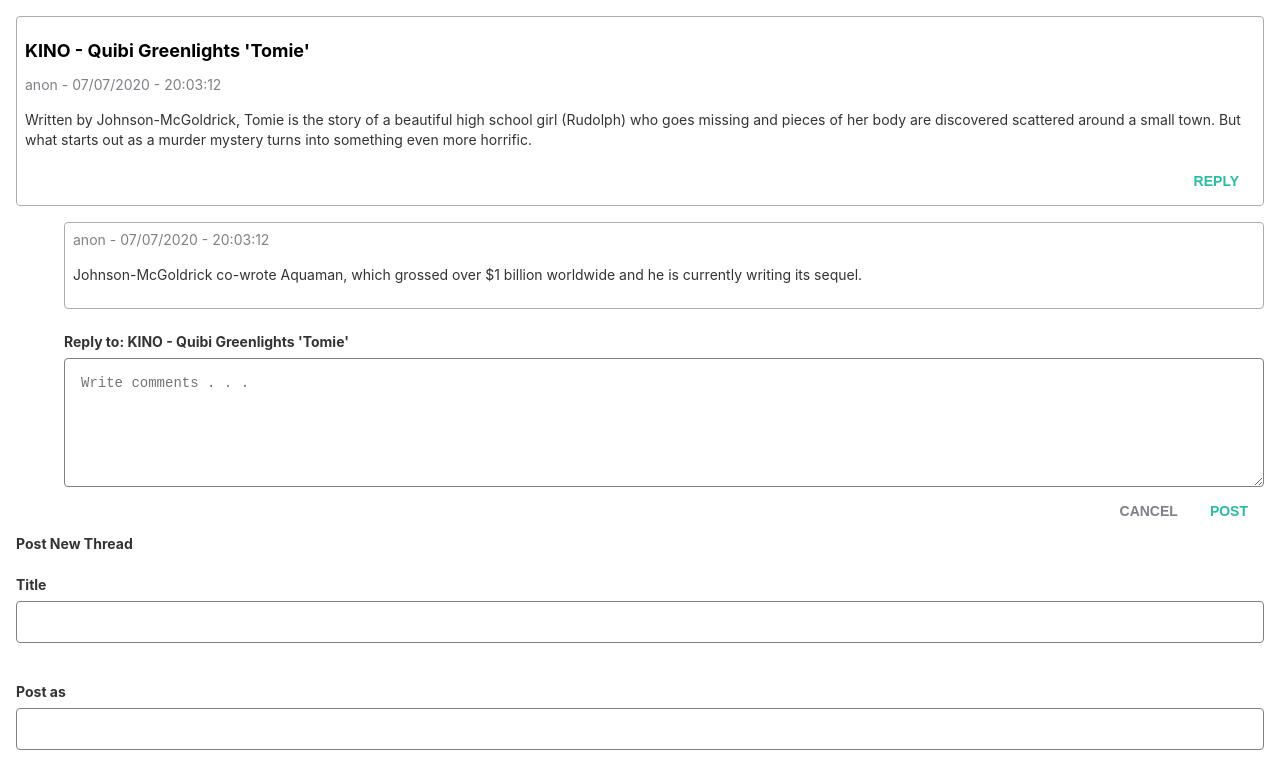
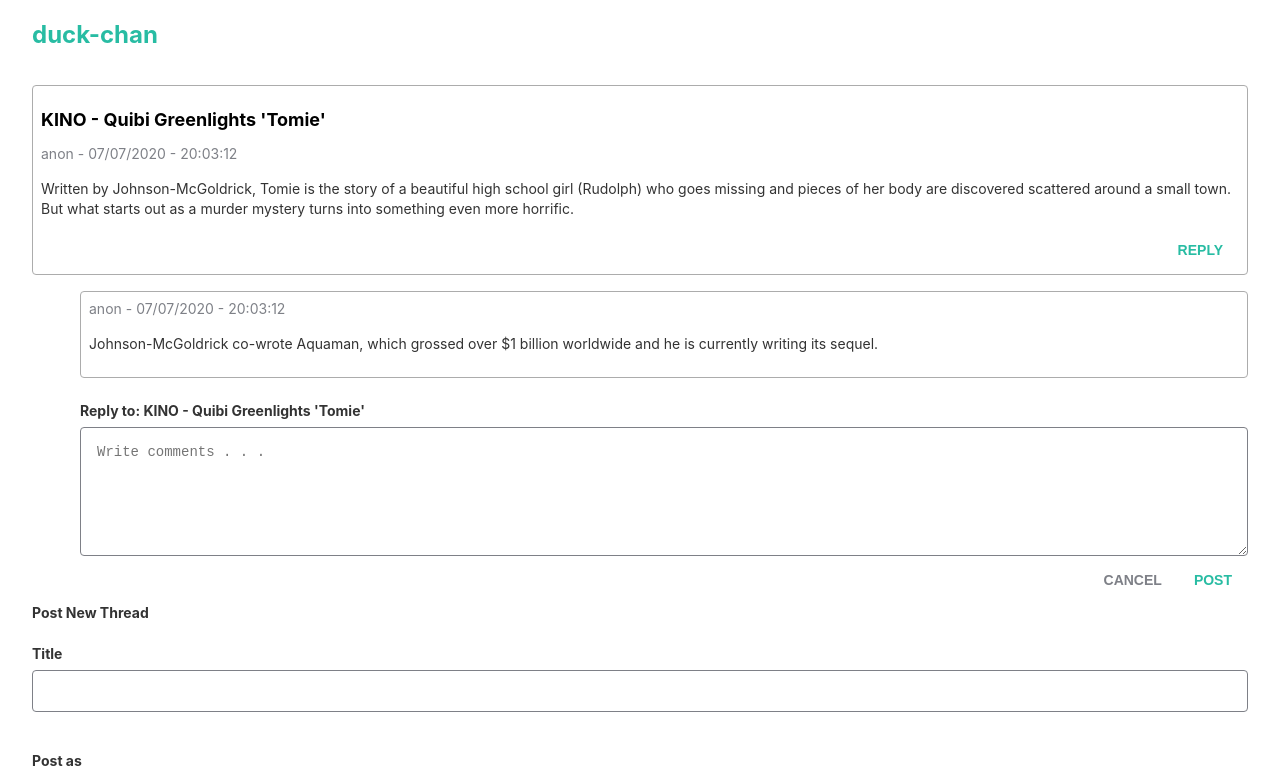
Before and after one commit to hare451g/duck-chan, a React (Create React App) app: page / in a window 1280 px wide. Shown: the top 775 px of the page. Built offline with nearby package versions, Linux system fonts and the light colour scheme.

Commit message:
add heading and set max width in app

```diff
--- a/src/containers/App.jsx
+++ b/src/containers/App.jsx
@@ -5,11 +5,15 @@
 import Comment from './Comment';
 import CommentForm from './CommentForm';
 import NewThreadForm from './NewThreadForm';
+import Heading from '../components/Heading';
 
 function App() {
   return (
     <>
-      <Flex direction="column" margin="0px 16px">
+      <Flex direction="column" margin="auto" maxWidth="calc(100vw - 64px)">
+        <Heading color="primary" fontSize="24px" fontWeight="bold">
+          duck-chan
+        </Heading>
         <Thread
           title="KINO - Quibi Greenlights 'Tomie'"
           sender="anon"
```
